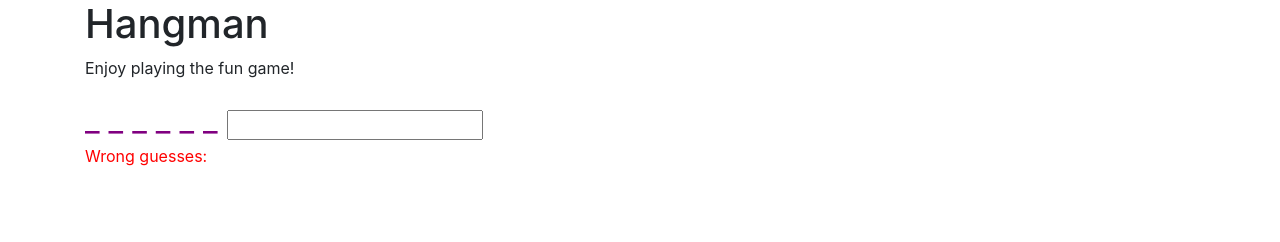
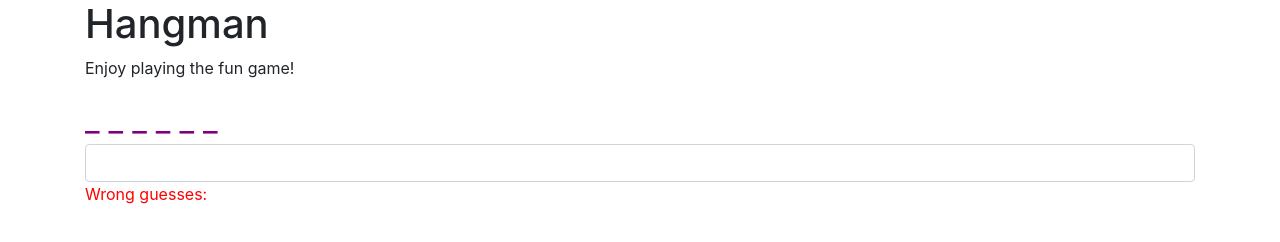
Before and after one commit to Frey413/hangman, a plain HTML site: page index.html in a window 1280 px wide. Drawn offline with nearby package versions, Linux system fonts and the light colour scheme.

Commit message:
Update index.html

```diff
--- a/index.html
+++ b/index.html
@@ -28,7 +28,7 @@
         <h1>Hangman</h1>
         <p>Enjoy playing the fun game!</p>
         <span id="word">this program requires javascript to run</span>
-        <input type="text" id="input">
+        <input class="form-control" type="text" id="input">
         <p id="status"></p>
         <p id="gameOver"></p>
     </div>
```
